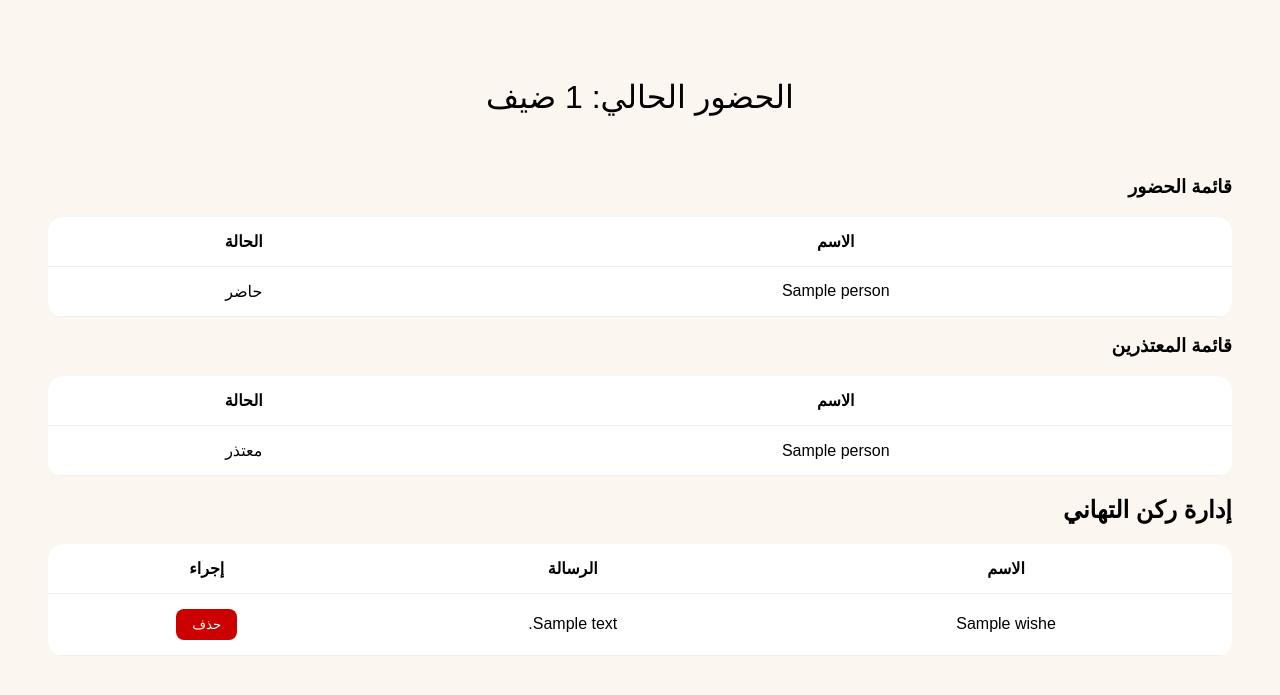
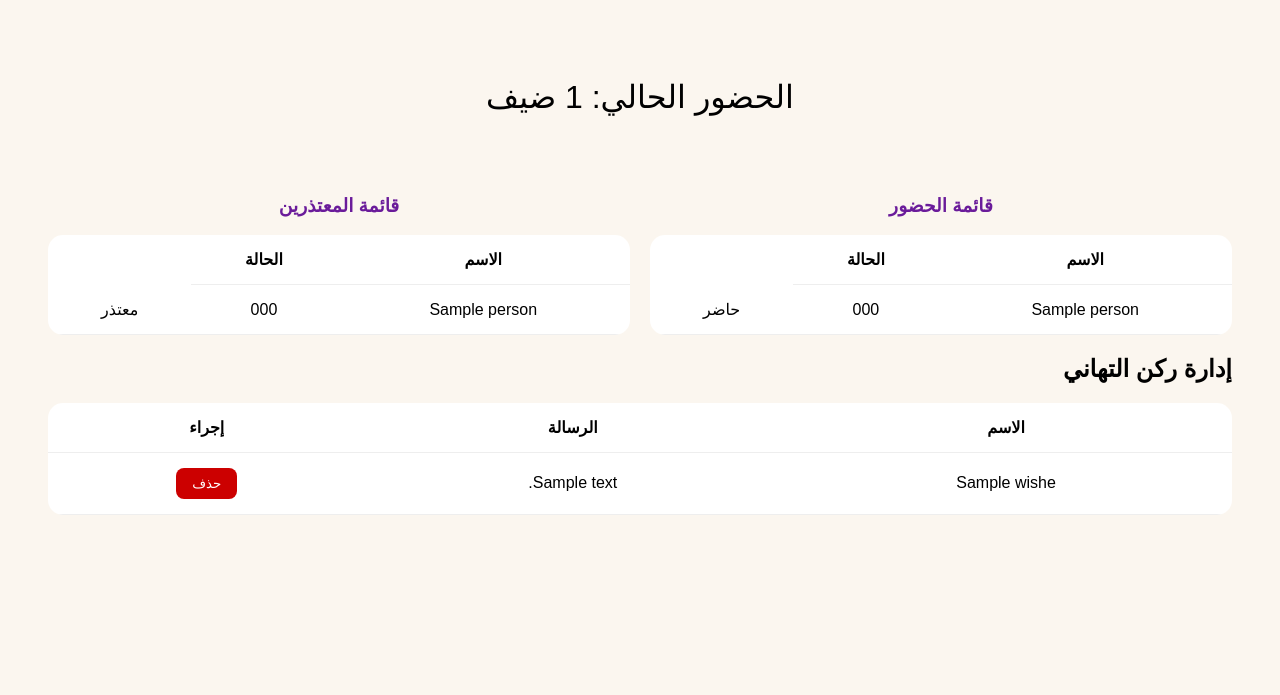
Before and after one commit to wiam-taleb/graduation-party, a FastAPI app: template templates/admin.html in a window 1280 px wide. Shown: the top 695 px of the page. Run offline with FastAPI, Linux system fonts and the light colour scheme; the template is opened without the code that fills it: most values are stand-ins (such as "Sample title", 1, 10 or a date in 2020).

```diff
--- a/templates/admin.html
+++ b/templates/admin.html
@@ -13,14 +13,36 @@
         table { width: 100%; background: white; border-collapse: collapse; border-radius: 15px; overflow: hidden; }
         th, td { padding: 15px; border-bottom: 1px solid #eee; text-align: center; }
         button { padding: 8px 16px; border-radius: 8px; border: none; cursor: pointer; background: #A85D68; color: white; }
+        /* الحاوية الأساسية */
+.admin-container {
+    display: flex;
+    flex-wrap: wrap; /* للسماح للعناصر بالنزول لسطر جديد عند صغر الشاشة */
+    gap: 20px; /* مسافة بين الجدولين */
+    justify-content: center;
+}
+
+/* كل جدول يأخذ نصف العرض في الشاشات الكبيرة */
+.table-box {
+    flex: 1; /* يأخذ مساحة متساوية */
+    min-width: 300px; /* أقل عرض للجدول قبل أن ينزل لسطر جديد */
+}
+
+/* تنسيق بسيط للجداول (اختياري للون البنفسجي) */
+.table-box h3 {
+    color: #6a1b9a; /* بنفسجي */
+    text-align: center;
+}
     </style>
 </head>
 <body>
     <div class="stat-card {{ color }}">الحضور الحالي: {{ count }} ضيف</div>
 
   <!-- جدول الحضور -->
-<h3>قائمة الحضور</h3>
-<table class="table table-striped">
+<div class="admin-container">
+    <!-- جدول الحضور -->
+    <div class="table-box">
+        <h3>قائمة الحضور</h3>
+        <table class="table">
   <thead>
     <tr>
       <th>الاسم</th>
@@ -31,15 +53,17 @@
     {% for person in attendees %}
     <tr>
       <td>{{ person.name }}</td>
+          <td>{{ person.phone }}</td>
       <td>حاضر</td>
     </tr>
     {% endfor %}
   </tbody>
 </table>
-
+</div>
 <!-- جدول المعتذرين -->
-<h3>قائمة المعتذرين</h3>
-<table class="table table-striped">
+<div class="table-box">
+        <h3>قائمة المعتذرين</h3>
+        <table class="table">
   <thead>
     <tr>
       <th>الاسم</th>
@@ -50,11 +74,14 @@
     {% for person in apologizers %}
     <tr>
       <td>{{ person.name }}</td>
+        <td>{{ person.phone }}</td>
       <td>معتذر</td>
     </tr>
     {% endfor %}
   </tbody>
 </table>
+    </div>
+</div>
 <!--    <h2>إدارة معرض الصور</h2>-->
 <!--    <table>-->
 <!--        <tr><th>الصورة</th><th>الحالة</th><th>إجراء</th></tr>-->
```
